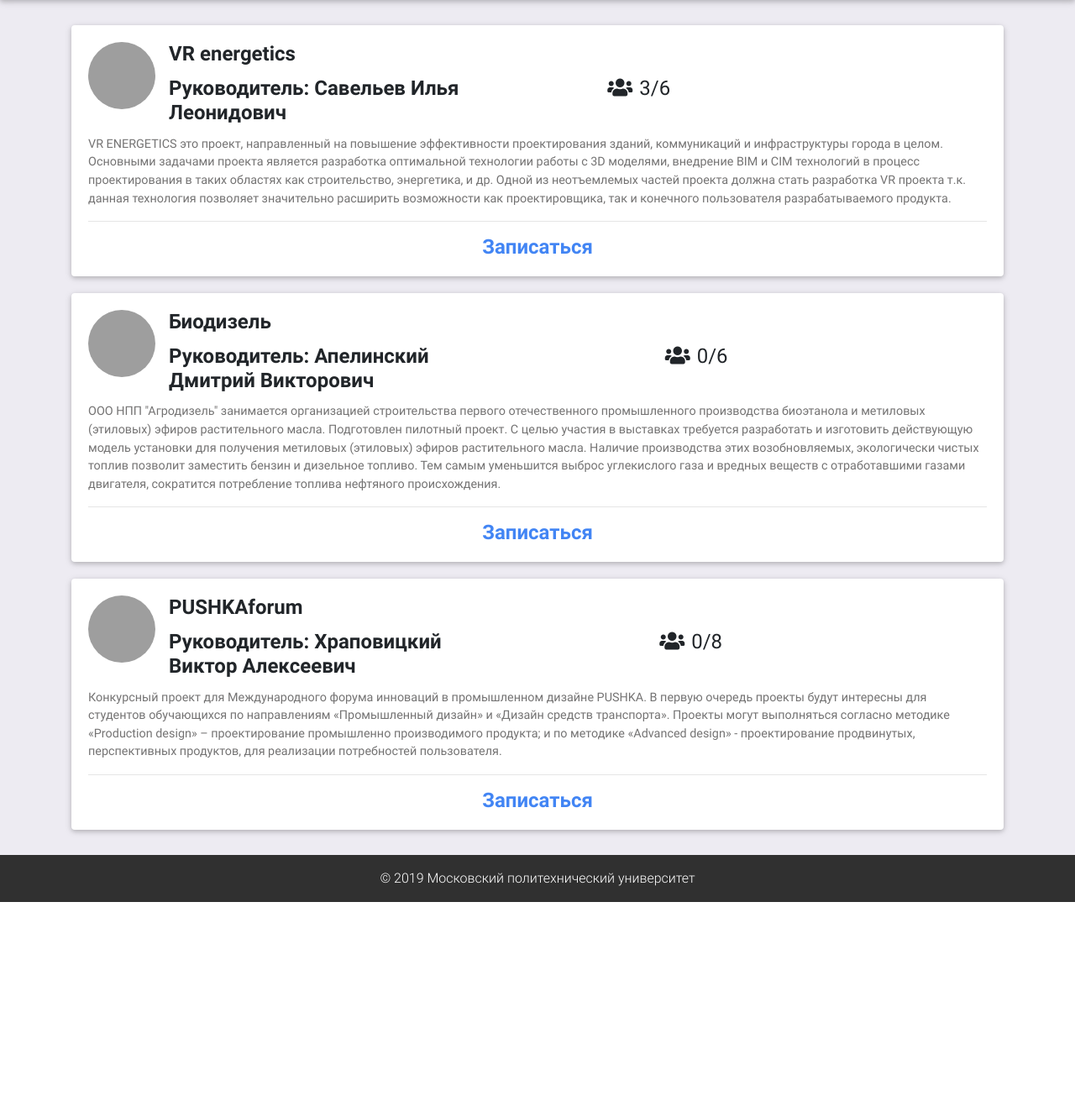
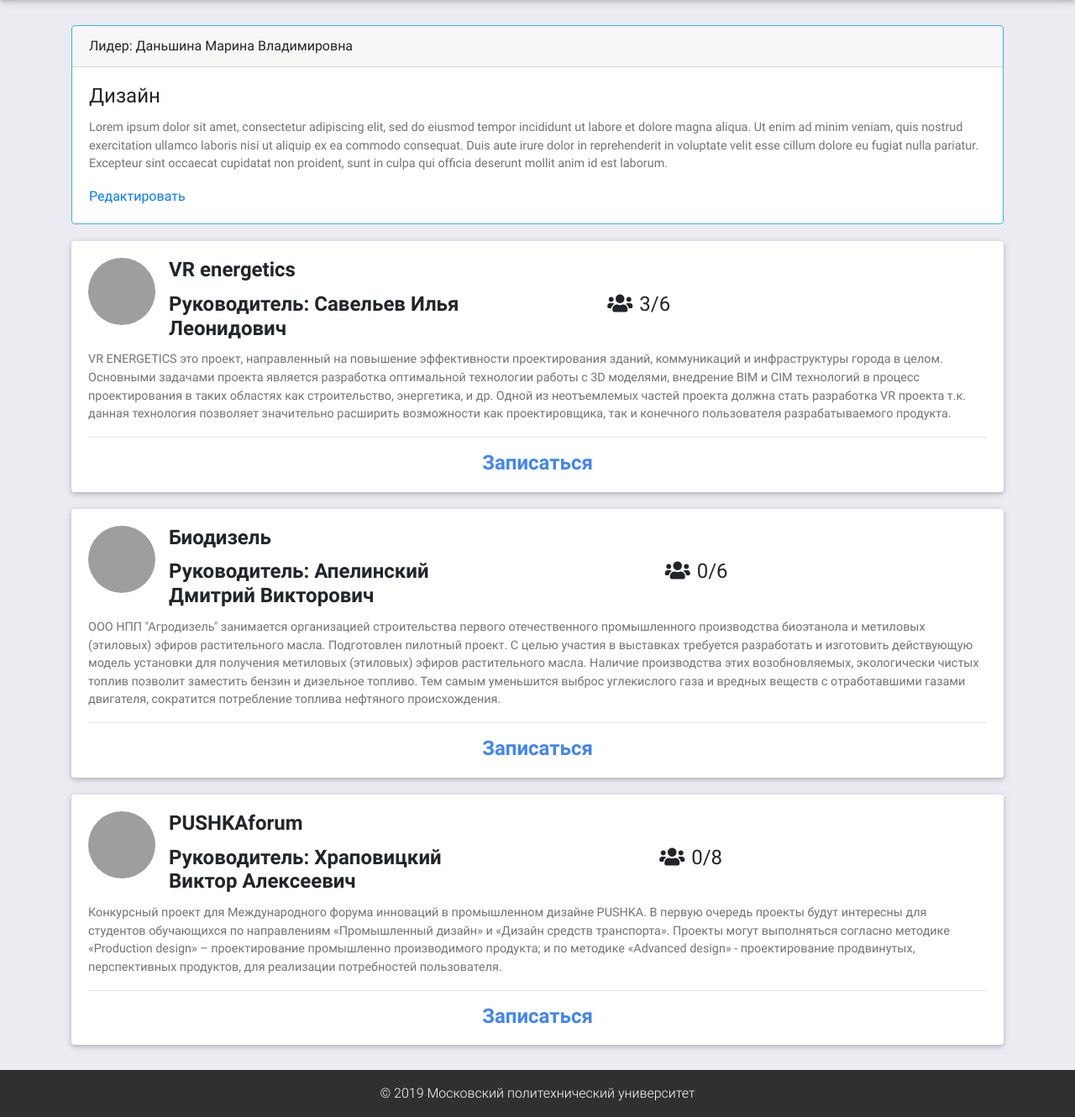
Before and after one commit to xalyvi/vivon, a PHP site: page / in a window 1280 px wide. Shown: the part 160-1490 px from the top of the page at 84% size. Before the commit the page ends 1234 px from the top, so only its background shows below. Run offline with PHP 8.4, Linux system fonts and the light colour scheme; data comes from the database, SQL or seed files in the repository; data that the repository does not hold is empty; a stand-in replaces the project's code that opens the database connection; grey boxes are pictures that could not be loaded.

Commit message:
Добавил верстку для описания направления

```diff
--- a/views/home-page.phtml
+++ b/views/home-page.phtml
@@ -2,6 +2,18 @@
 
   <main class="flex-fill">
         <div class="container">
+
+            <div class="card border-info">
+                <div class="card-header">
+                    Лидер: Даньшина Марина Владимировна
+                </div>
+                <div class="card-body">
+                    <h4 class="card-title">Дизайн</h4>
+                    <p class="card-text">Lorem ipsum dolor sit amet, consectetur adipiscing elit, sed do eiusmod tempor incididunt ut labore et dolore magna aliqua. Ut enim ad minim veniam, quis nostrud exercitation ullamco laboris nisi ut aliquip ex ea commodo consequat. Duis aute irure dolor in reprehenderit in voluptate velit esse cillum dolore eu fugiat nulla pariatur. Excepteur sint occaecat cupidatat non proident, sunt in culpa qui officia deserunt mollit anim id est laborum.</p>
+                    <a href="#">Редактировать</a>
+                </div>
+            </div>
+
             <?php if ($total): ?>
                 <?php foreach ($projects as $project): ?>
                 <?php $approved_num = Project::getApprovedTeams($project['id']); ?>
--- a/views/profile/profile.phtml
+++ b/views/profile/profile.phtml
@@ -7,7 +7,7 @@
                     <li class="breadcrumb-item active">Личный кабинет</li>
                 </ol>
             </nav>
-            <div class="row">
+            <div class="card-deck">
                 <div class="card col-sm m-1">
                     <div class="card-body">
 
```
Lines whose indentation alone changed are shown as unchanged.
